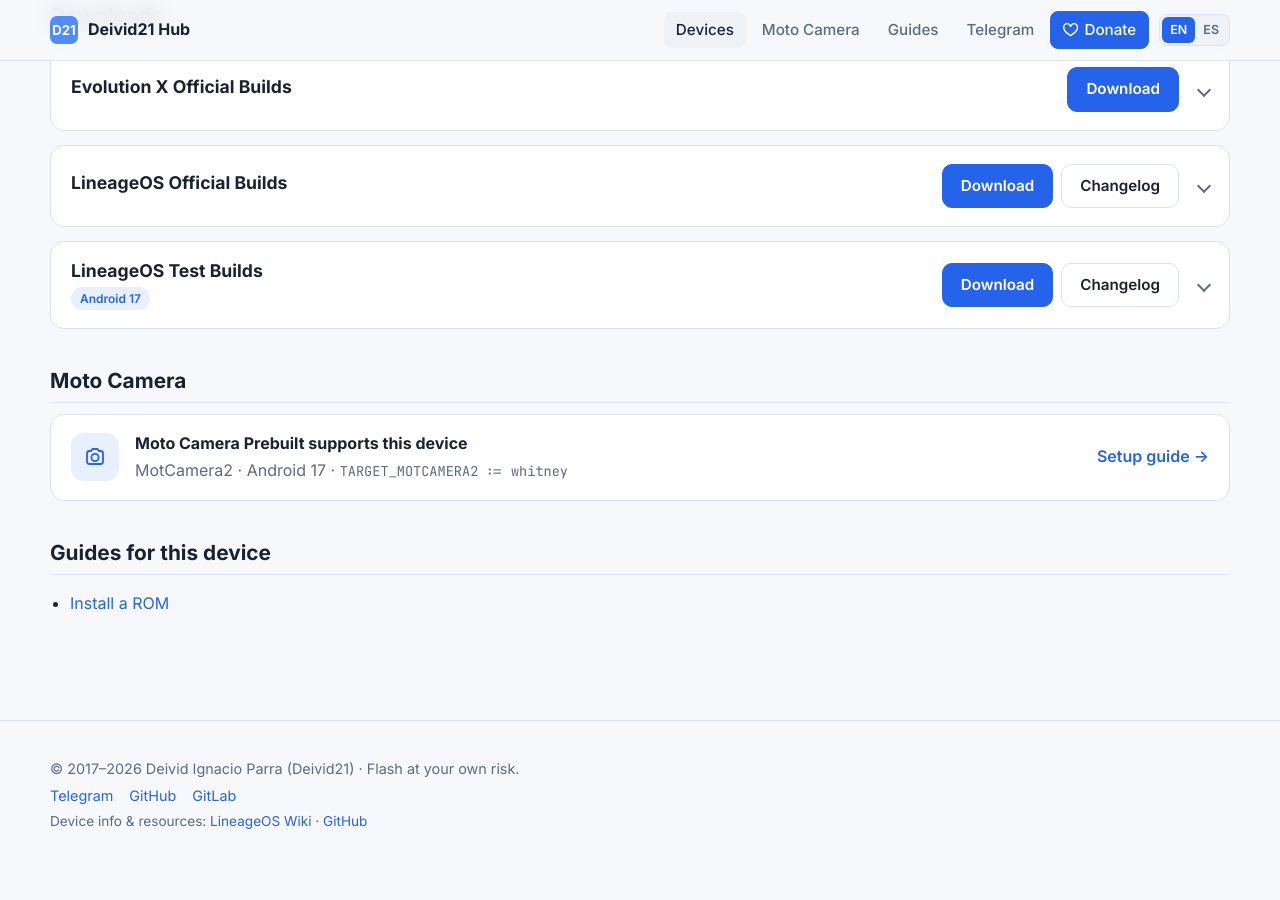
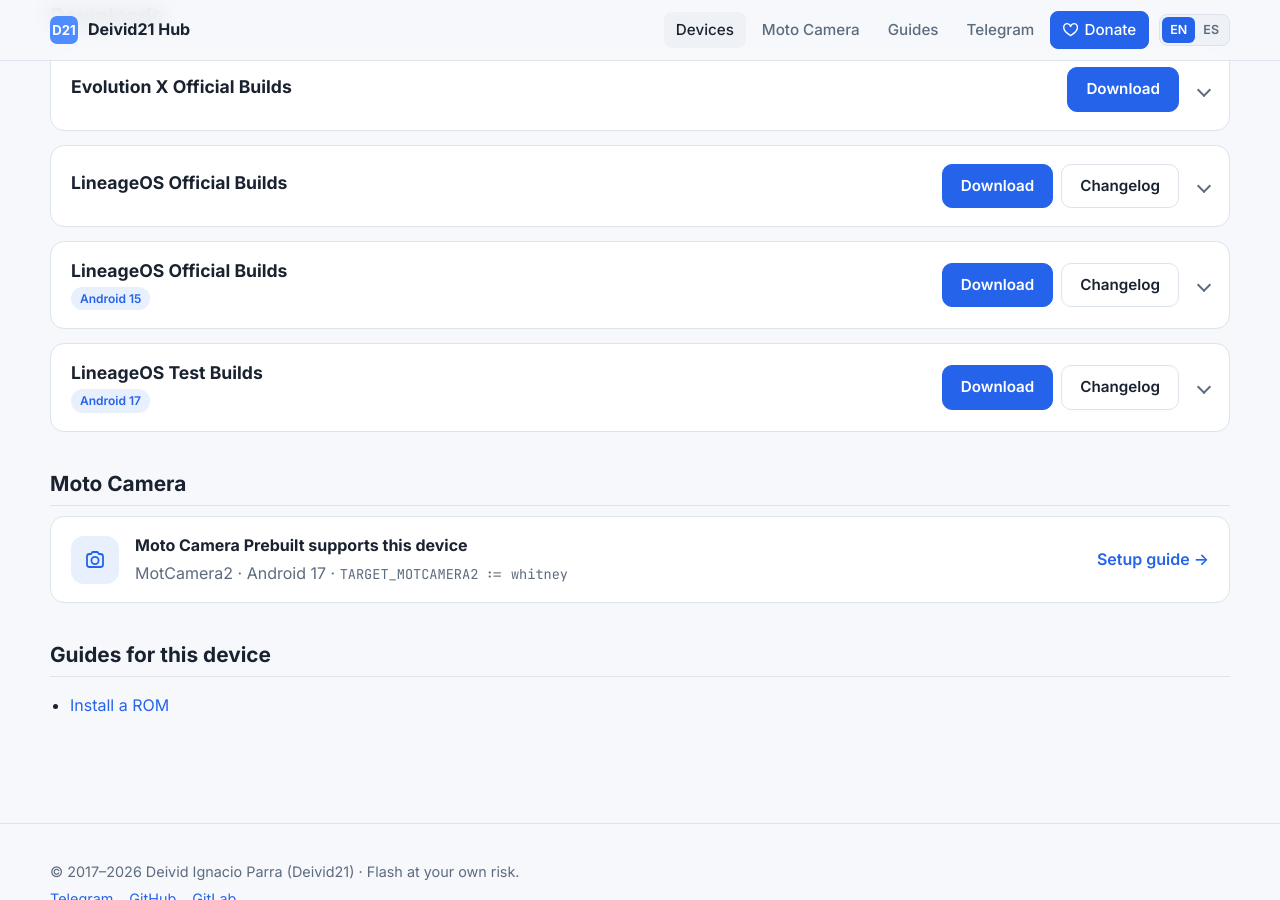
Before and after one commit to Deivid21/deivid21.github.io, a Jekyll site: the page built from _devices/guam.md, in a window 1280 px wide and 900 px high, scrolled down 488 px. Built offline with Jekyll 4.4.1, drawn with Linux system fonts in a browser that asks for light colours; before the commit the page ends 1357 px from its top, so only the background shows below that; part of the change alters nothing that is shown.

Commit message:
feat(devices): add archived LineageOS 22.2 build for guam
Keep the last official LineageOS 22.2 (Android 15) signed nightly
below the current official LineageOS card.

Co-Authored-By: Claude Opus 5.5 <noreply@anthropic.com>

```diff
--- a/_devices/guam.md
+++ b/_devices/guam.md
@@ -43,4 +43,30 @@ roms:
         url: https://github.com/Deivid21/RELEASES/releases/download/lineage-24.0-20261106-UNOFFICIAL-guam/vbmeta.img
     notes: "Test build: November 2026 security patch, SELinux set to permissive, Linux kernel 4.19.325-cip136. Also EROFS filesystem, odm partition, higher dalvik-heap limits, blurs available (off by default), camera blobs from guamna, overlays from guamp and Moto Camera 2 built from prebuilt source."
     notes_es: "Build de prueba: parche de seguridad de noviembre de 2026, SELinux en permissive, kernel Linux 4.19.325-cip136. Además: sistema de archivos EROFS, partición odm, límites de dalvik-heap más altos, blurs disponibles (desactivados por defecto), blobs de cámara de guamna, overlays de guamp y Moto Camera 2 compilada desde prebuilts."
+  - name: LineageOS
+    archived: true
+    android: 15
+    version: "22.2"
+    status: discontinued
+    date: 2025-10-09
+    download: https://github.com/Deivid21/RELEASES/releases/download/lineage-22.2-20251009-nightly-guam-signed/lineage-22.2-20251009-nightly-guam-signed.zip
+    changelog: https://github.com/Deivid21/RELEASES/releases/tag/lineage-22.2-20251009-nightly-guam-signed
+    sha256: "0776e04f4901e9fbeed128eae8beafdf84e26b2e8605c374841b9a50e444bd6b"
+    filesize: "0.93 GB"
+    security_patch: September 2025
+    gapps: false
+    forum: https://xdaforums.com/t/rom-17-official-lineageos-24-0-for-moto-e7-plus-guam.4807801/
+    files:
+      - name: boot.img
+        url: https://github.com/Deivid21/RELEASES/releases/download/lineage-22.2-20251009-nightly-guam-signed/boot.img
+      - name: dtbo.img
+        url: https://github.com/Deivid21/RELEASES/releases/download/lineage-22.2-20251009-nightly-guam-signed/dtbo.img
+      - name: recovery.img
+        url: https://github.com/Deivid21/RELEASES/releases/download/lineage-22.2-20251009-nightly-guam-signed/recovery.img
+      - name: super_empty.img
+        url: https://github.com/Deivid21/RELEASES/releases/download/lineage-22.2-20251009-nightly-guam-signed/super_empty.img
+      - name: vbmeta.img
+        url: https://github.com/Deivid21/RELEASES/releases/download/lineage-22.2-20251009-nightly-guam-signed/vbmeta.img
+    notes: "Last official LineageOS 22.2 nightly build (signed): September 2025 security patch, SELinux enforcing. No longer updated."
+    notes_es: "Última nightly oficial de LineageOS 22.2 (firmada): parche de seguridad de septiembre de 2025, SELinux enforcing. Ya no se actualiza."
 ---
```
